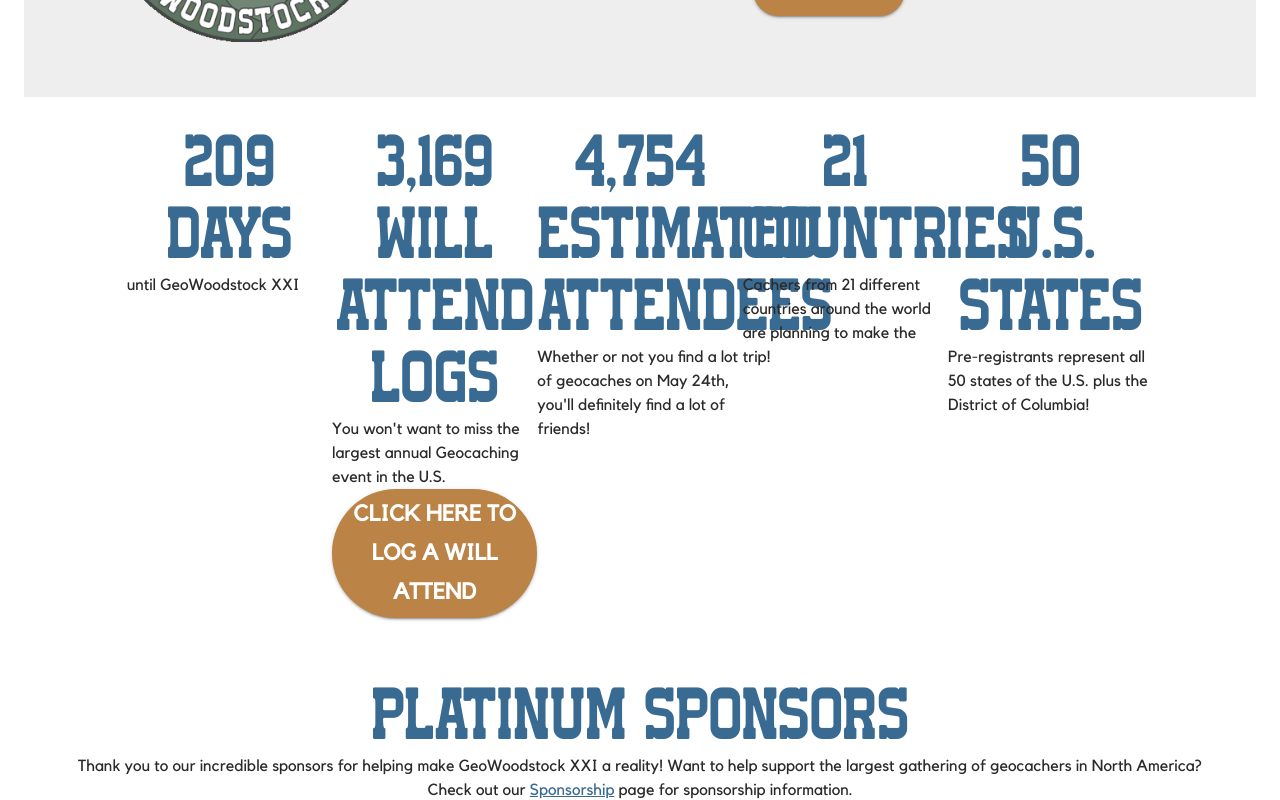
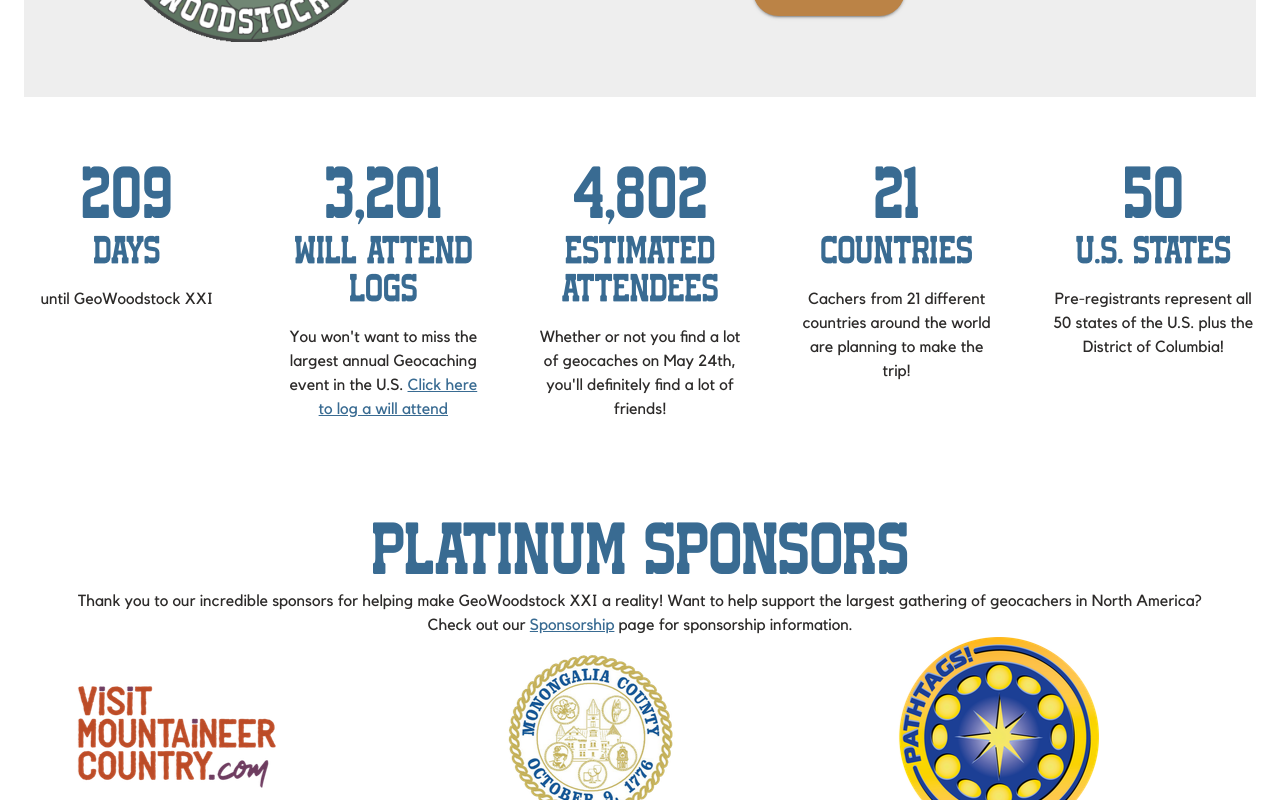
Before and after one commit to kkudlak45/gwxxi, a React (Vite) app: page / in a window 1280 px wide. Shown: the part 2040-2840 px from the top of the page. Built offline with nearby package versions, Linux system fonts and the light colour scheme.

Commit message:
fix numbers

```diff
--- a/src/pages/Home/Numbers.tsx
+++ b/src/pages/Home/Numbers.tsx
@@ -1,8 +1,8 @@
-import { Button, Grid, Typography } from '@mui/material'
+import { Grid, Typography } from '@mui/material'
 import { Section } from '../../components/Section'
 import moment from 'moment'
 
-const ATTEND_LOGS = 3169
+const ATTEND_LOGS = 3201
 const COUNTRIES = 21
 
 const formatter = new Intl.NumberFormat('en-US')
@@ -17,9 +17,24 @@
   children: React.ReactNode
 }) {
   return (
-    <Grid item xs={2}>
-      <Typography variant="h2">{number}</Typography>
-      <Typography variant="h2">{title}</Typography>
+    <Grid
+      item
+      xs={12}
+      md={2}
+      display="flex"
+      flexDirection="column"
+      justifyContent="center"
+      alignItems="center"
+      textAlign="center"
+      margin="2rem 0"
+      gap="1rem"
+    >
+      <div>
+        <Typography variant="h2">{number}</Typography>
+        <Typography variant="h2" fontSize="2rem">
+          {title}
+        </Typography>
+      </div>
       <Typography>{description}</Typography>
     </Grid>
   )
@@ -28,9 +43,12 @@
 export function Numbers() {
   return (
     <Section>
-      <Grid container>
-        <Grid item xs={1}></Grid>
-
+      <Grid
+        container
+        display="flex"
+        justifyContent="space-between"
+        alignItems="flex-start"
+      >
         <InfoBlock
           number={moment('2025-05-24').diff(moment(), 'days').toFixed(0)}
           title="days"
@@ -44,22 +62,14 @@
         >
           <Typography>
             You won't want to miss the largest annual Geocaching event in the
-            U.S.
+            U.S.{' '}
+            <a
+              href="https://www.geocaching.com/live/geocache/GCANXX1/log"
+              target="_blank"
+            >
+              Click here to log a will attend
+            </a>
           </Typography>
-          <Button
-            target="_blank"
-            href="https://www.geocaching.com/live/geocache/GCANXX1/log"
-            variant="contained"
-            color="warning"
-            sx={{
-              borderRadius: '64px',
-              fontWeight: 'bold',
-              fontSize: '1.4rem',
-              textAlign: 'center',
-            }}
-          >
-            Click here to log a will attend
-          </Button>
         </InfoBlock>
 
         <InfoBlock
@@ -79,8 +89,6 @@
           Pre-registrants represent all 50 states of the U.S. plus the District
           of Columbia!
         </InfoBlock>
-
-        <Grid item xs={1}></Grid>
       </Grid>
     </Section>
   )
```
